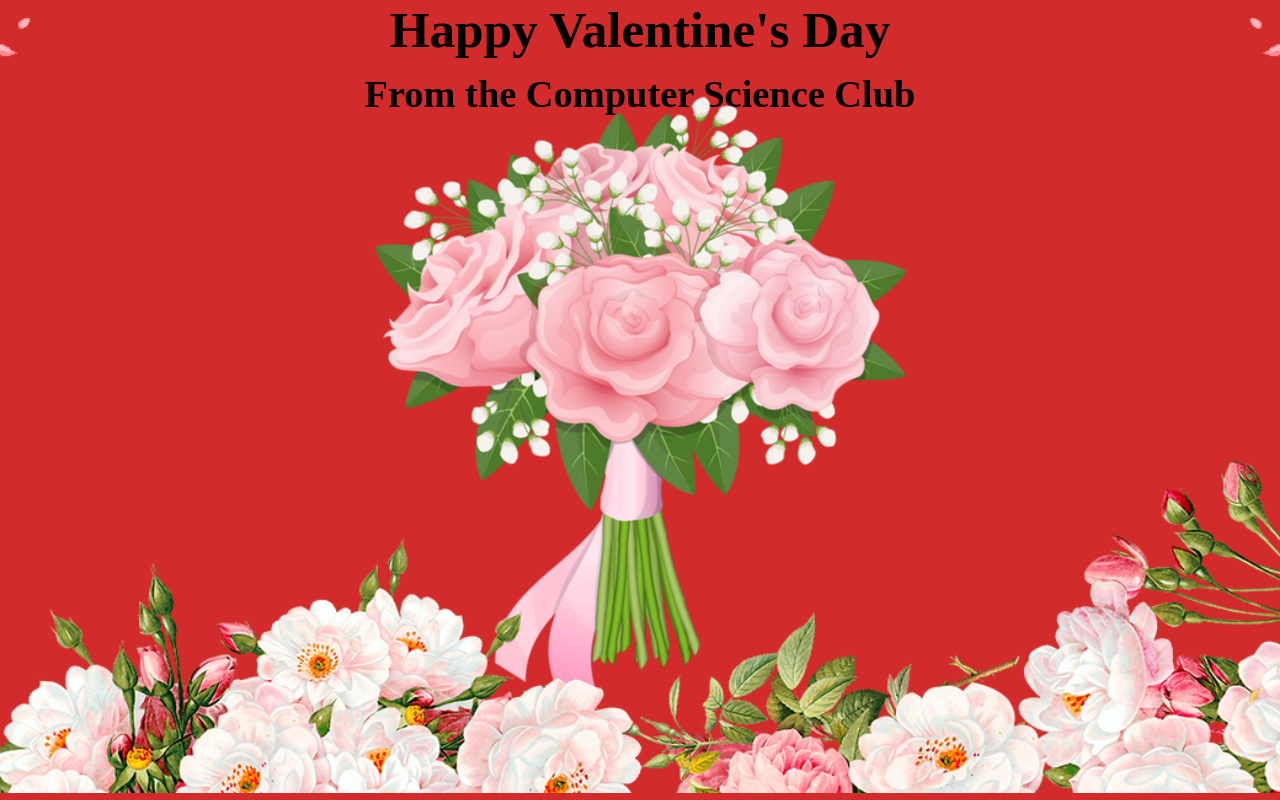
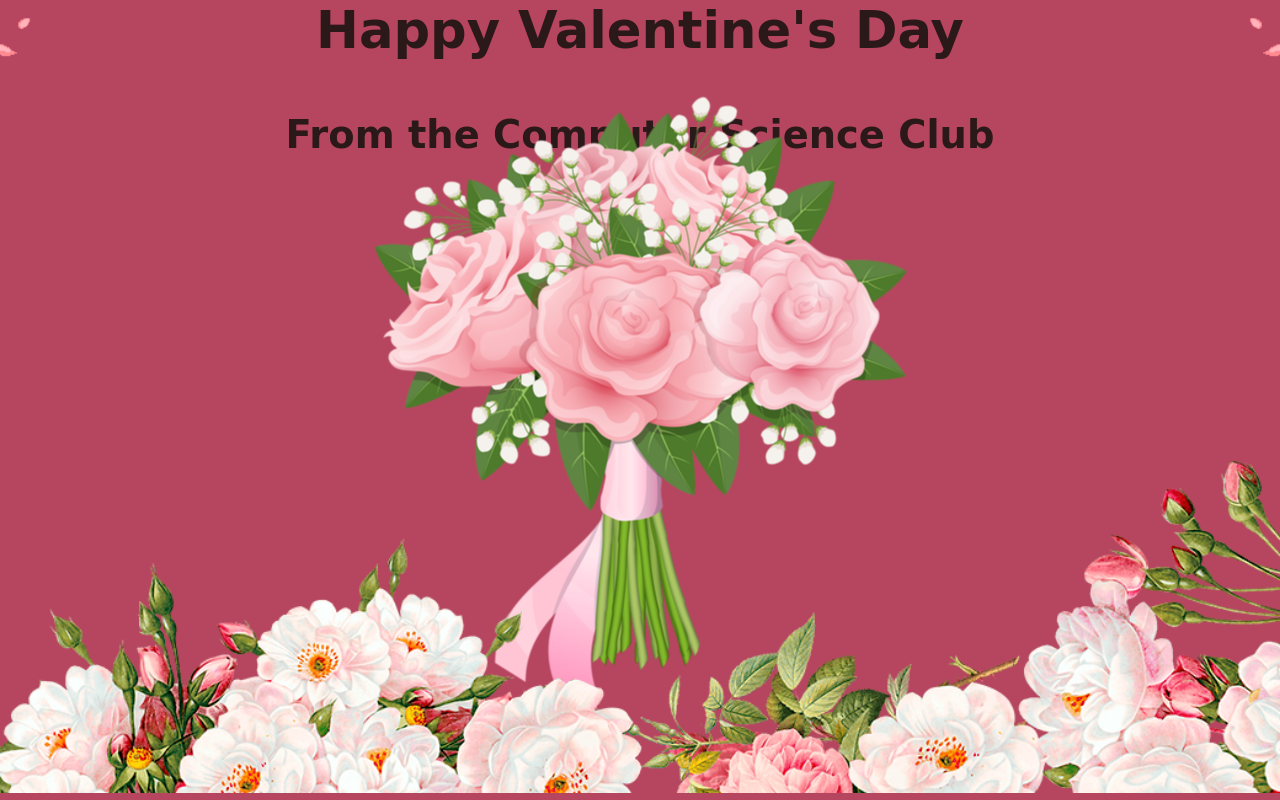
Before and after one commit to DrStrangeGl0ve/valentines.github.io, a plain HTML site: page index.html in a window 1280 px wide. Shown: the top 800 px of the page. Drawn offline with Linux system fonts and the light colour scheme.

Commit message:
Update index.html

```diff
--- a/index.html
+++ b/index.html
@@ -6,7 +6,7 @@
 	 <meta name="mobile" content="width=device-width, initial-scale=1.0">
 	 <style>
 	 body {
-		background-color: #D22B2B;
+		background-color: #b6465f;
 		color: black;
 		margin: 0;
 		font-size: 1.6em;
@@ -15,23 +15,26 @@
 		align-items: flex-start;
 	 }
      h1 {
-		color: #000000;
+		color: #2b1919;
 		position: absolute;
 		margin: 0 auto;
 		left: 0;
 		right: 0;
 		text-align: center;
 		font-size: 2em;
-	 }
+		font-family: 'Brush Script MT', cursive;
+
+	}
 	 h2 {
-		color: #000000;
+		color: #2b1919;
 		position: absolute;
-
+		margin: 5 auto;
 		text-align: center;
-		top: 5%;
+		top: 10%;
 		left: 0;
 		right: 0;
 		font-size: 1.5em;
+		font-family: 'Brush Script MT', cursive;
 	 }
 	 .img1 {
 		position: absolute;
```
